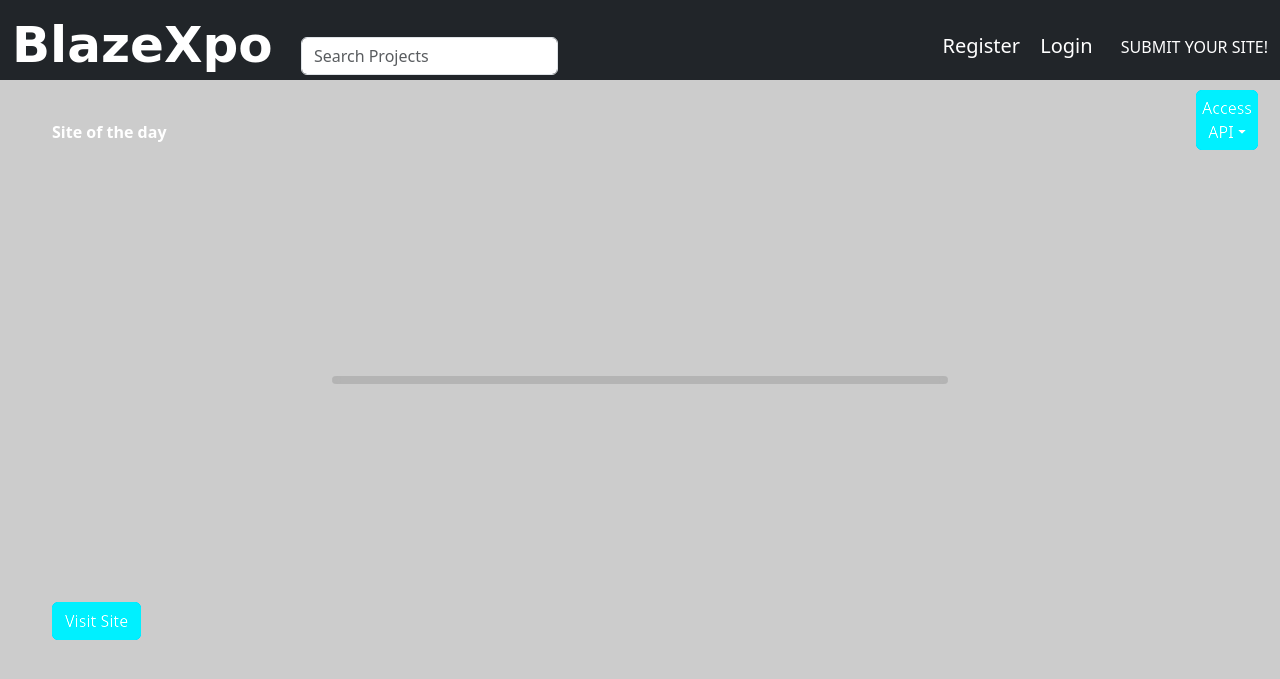
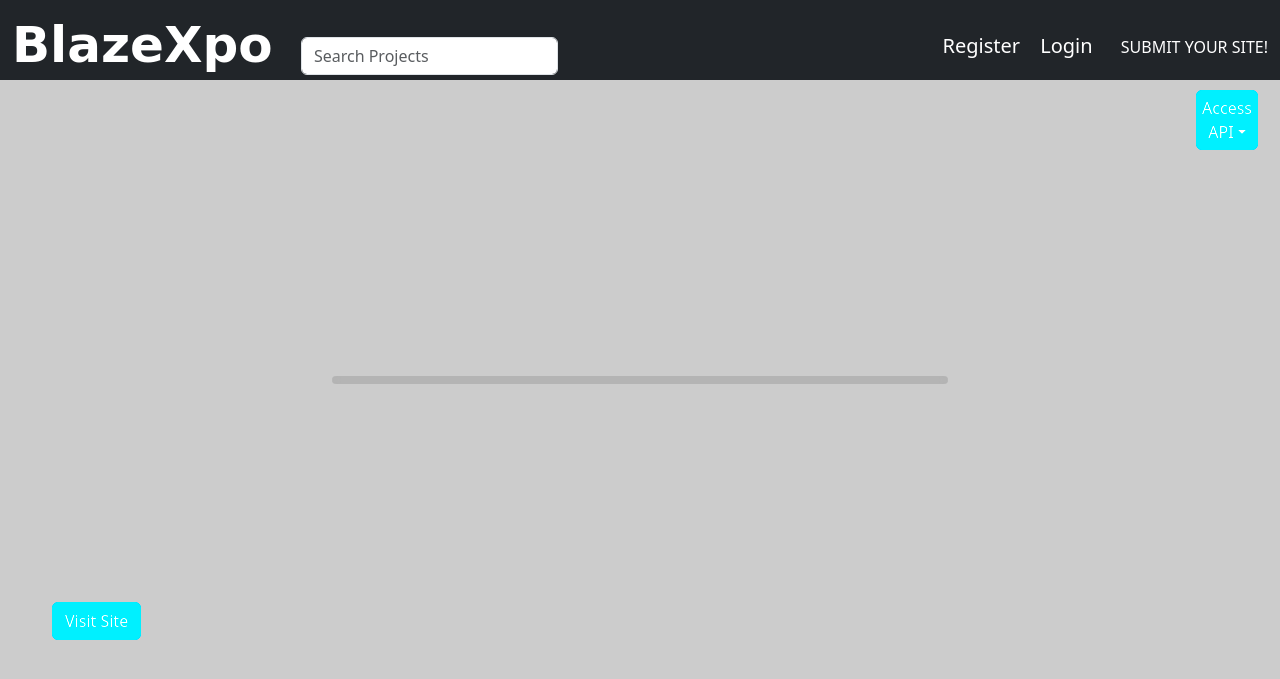
Before and after one commit to Vonmak/blazeXpo, a Django app: page / in a window 1280 px wide; the page is wider, and only the part inside the window is pictured. Shown: the top 679 px of that part. Run offline with Django 4.2, Linux system fonts and the light colour scheme; data that the repository does not hold is empty; some libraries are stand-ins or nearby versions; some web fonts are replaced.

Commit message:
updated the index page.

```diff
--- a/expo/templates/index.html
+++ b/expo/templates/index.html
@@ -7,9 +7,9 @@
     <div class="col-md-3 index1">
       <div class="container text-white">
         <strong>
-          <a class="text-white" href="{% url 'project' project.project_name%}"
+          {% comment %} <a class="text-white" href="{% url 'project' project.project_name%}"
             >Site of the day</a
-          >
+          > {% endcomment %}
         </strong>
         <small>{{project.date|date}}</small>
       </div>
```
